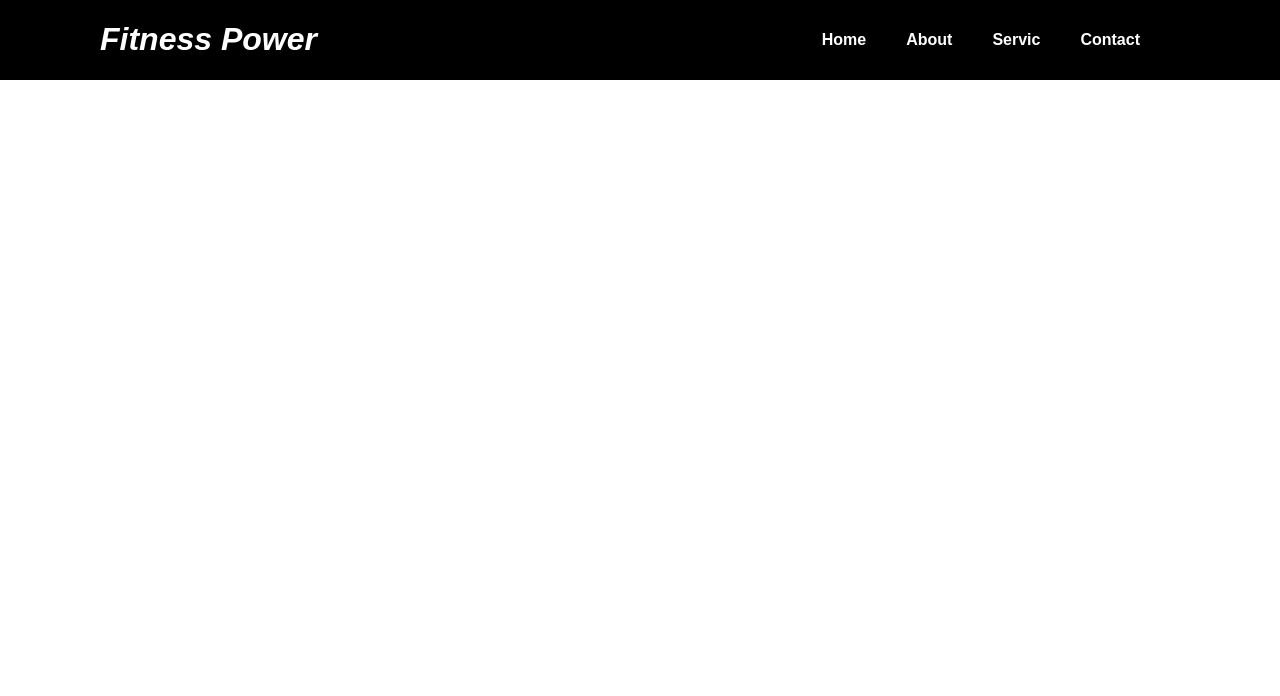
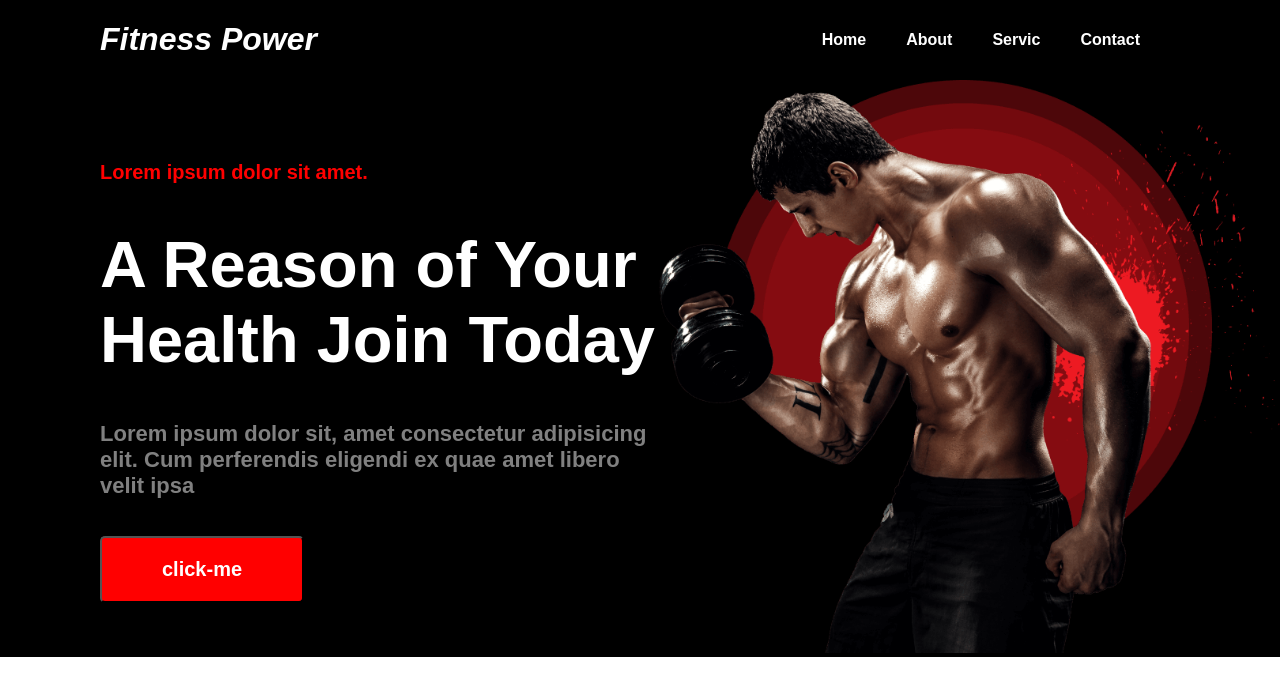
Before and after one commit to craz5162/Practice-project-3, a plain HTML site: page index.html in a window 1280 px wide. Drawn offline with Linux system fonts and the light colour scheme.

Commit message:
added-head

```diff
--- a/css/index.css
+++ b/css/index.css
@@ -1,6 +1,7 @@
 body{
       margin: 0px;
       padding: 0px;
+      font-family: Arial, Helvetica, sans-serif;
 }
 .nev-container{
       display: flex;
@@ -27,3 +28,42 @@ body{
 .list ul a:hover{
       color: red;
 }
+
+
+.head-container{
+      background-color: black;
+      display: flex;
+      align-items: center;
+      justify-content: space-around;
+}
+.left-site{
+      color: white;
+      margin-left: 100px;
+}
+.left-site h4{
+      color: red;
+      font-size: 20px;
+}
+.left-site h1{
+      font-size: 65px;
+}
+.left-site h5{
+      color: gray;
+      font-size: 22px;
+}
+.left-site button{
+      background-color: red;
+      padding: 20px 60px;
+      color: white;
+      font-size: 20px;
+      border-radius: 5px;
+      font-weight: bolder;
+}
+.left-site button:hover{
+      font-weight: bolder;
+      background-color: rgb(0, 76, 255);
+}
+
+.right-site img{
+      height: 573px;
+}
--- a/index.html
+++ b/index.html
@@ -21,6 +21,16 @@
                   </ul>
             </div>
       </div>
+      <!-- head -->
+      <div class="head-container">
+            <div class="left-site">
+                  <h4>Lorem ipsum dolor sit amet.</h4>
+                  <h1>A Reason of Your Health Join Today</h1>
+                  <h5>Lorem ipsum dolor sit, amet consectetur adipisicing elit. Cum perferendis eligendi ex quae amet libero velit ipsa</h5>
+                  <button>click-me</button>
+            </div>
+            <div class="right-site"><img src="images/home-bg.png" alt=""></div>
+      </div>
 </body>
 
 </html>
```
